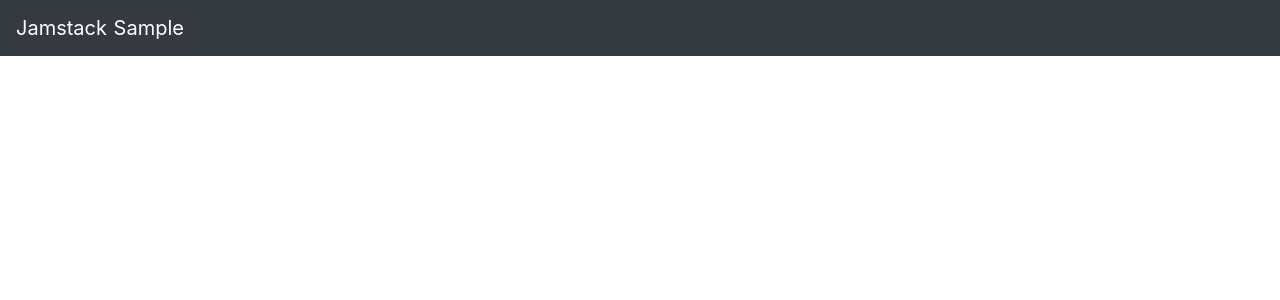
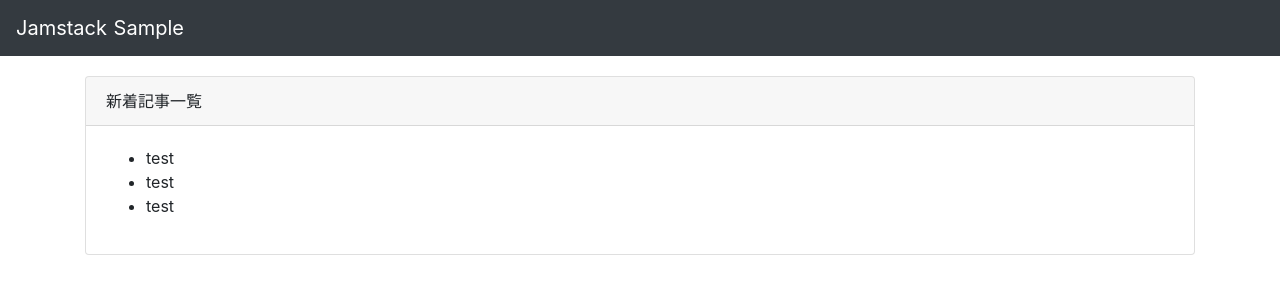
Before and after one commit to ozaki25/jamstack-nuxt-sample, a Nuxt app: page /items in a window 1280 px wide. Before the commit this address had no page. Shown: the top 300 px of the page. Built offline with nearby package versions, Linux system fonts and the light colour scheme.

Commit message:
add items view sample

```diff
--- /dev/null
+++ b/pages/items/index.vue
@@ -0,0 +1,27 @@
+<template>
+  <b-container class="bv-example-row">
+    <b-card header="新着記事一覧">
+      <ul>
+        <li v-for="item in items" :key="item.id">
+          {{ item.title }}
+        </li>
+      </ul>
+    </b-card>
+  </b-container>
+</template>
+
+<script>
+export default {
+  data() {
+    return {
+      items: [
+        { id: 1, title: 'test' },
+        { id: 2, title: 'test' },
+        { id: 3, title: 'test' }
+      ]
+    }
+  }
+}
+</script>
+
+<style></style>
```
